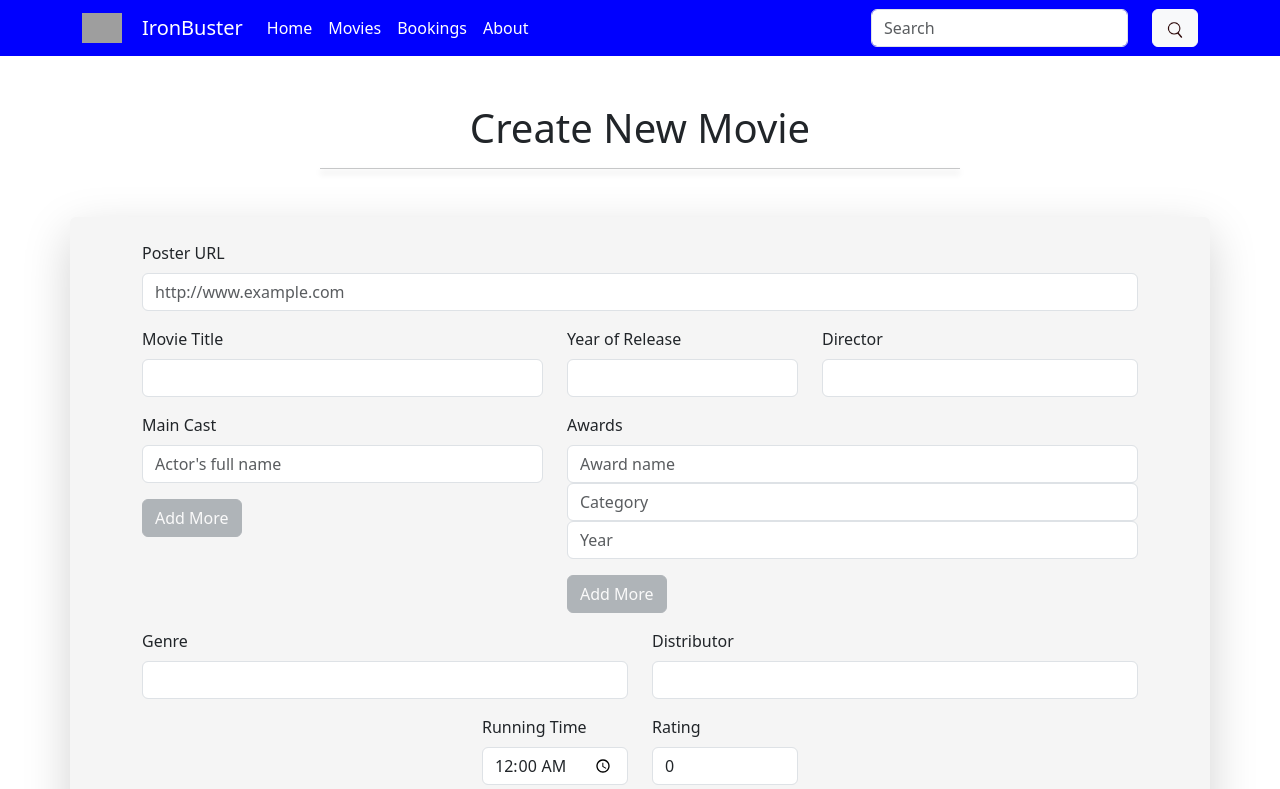
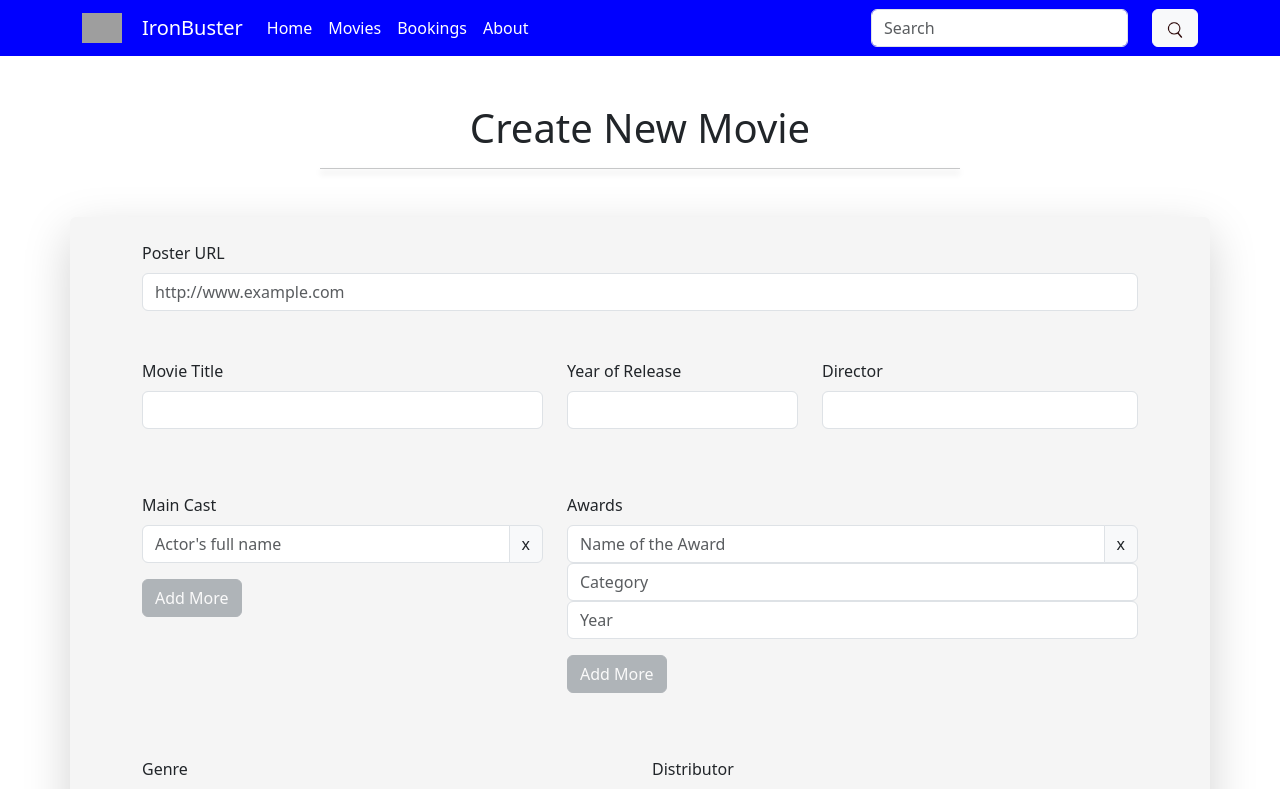
Before and after one commit to tyrmund/movies-react-project, a React (Vite) app: page /movies/new in a window 1280 px wide. Shown: the top 789 px of the page. Built offline with nearby package versions, Linux system fonts and the light colour scheme; grey boxes are pictures that could not be loaded.

Commit message:
validated new movie form, added create new movie button

```diff
--- a/src/components/MovieNewForm/MovieNewForm.css
+++ b/src/components/MovieNewForm/MovieNewForm.css
@@ -1,3 +1,7 @@
 .movie-form-bg {
     background-color: rgb(245, 245, 245);
 }
+
+.InputGroupTextCursorPointer {
+    cursor: pointer;
+}
--- a/src/components/MovieNewForm/MovieNewForm.jsx
+++ b/src/components/MovieNewForm/MovieNewForm.jsx
@@ -1,5 +1,5 @@
 import { useState } from "react"
-import { Container, Form, Row, Col, Button } from "react-bootstrap"
+import { Container, Form, Row, Col, Button, InputGroup } from "react-bootstrap"
 import axios from "axios"
 import { useNavigate } from "react-router-dom"
 import { getRunningTime } from "../../utils/movie.utils"
@@ -10,6 +10,8 @@ const API_URL = import.meta.env.VITE_API_URL
 function MovieNewForm() {
 
   const navigate = useNavigate()
+
+  const [validated, setValidated] = useState(false)
 
   const [newMovie, setNewMovie] = useState({
     image: '',
@@ -36,11 +38,20 @@ function MovieNewForm() {
     setNewMovie({ ...newMovie, [name]: value })
   }
 
-  const handleMainCastChange = (event, index) => {
+  const handleMainCastAdd = (event, index) => {
     const { value } = event.target
     const updatedCast = [...mainCast]
     updatedCast[index] = value
     setMainCast(updatedCast)
+  }
+
+  const handleMainCastDelete = (_, index) => {
+    const updatedCast = [...mainCast]
+
+    if (updatedCast.length > 1) {
+      updatedCast.splice(index, 1)
+      setMainCast(updatedCast)
+    }
   }
 
   const handleAwardChange = (event, index) => {
@@ -48,6 +59,15 @@ function MovieNewForm() {
     const updatedAwards = [...awards]
     updatedAwards[index][name] = value
     setAwards(updatedAwards)
+  }
+
+  const handleAwardDelete = (_, index) => {
+    const updatedAwards = [...awards]
+
+    if (updatedAwards.length > 1) {
+      updatedAwards.splice(index, 1)
+      setAwards(updatedAwards)
+    }
   }
 
   const addMainCastInput = () => {
@@ -62,8 +82,6 @@ function MovieNewForm() {
 
   const handleMovieSubmit = (event) => {
 
-    event.preventDefault()
-
     const createdMovie = {
       ...newMovie,
       mainCast,
@@ -72,10 +90,18 @@ function MovieNewForm() {
 
     createdMovie.runningTime = getRunningTime(createdMovie.runningTime)
 
+    const form = event.currentTarget
+
+    if (form.checkValidity() === false) {
+      event.preventDefault()
+      event.stopPropagation()
+    }
+
+    setValidated(true)
+
     // axios
     //   .post(`${API_URL}/movies`, newMovie)
     //   .then(() => {
-    //     console.log(`Creando ${newMovie.title}!`)
     //     navigate('/')
     //   })
     //   .catch(err => console.log(err))
@@ -83,60 +109,84 @@ function MovieNewForm() {
 
   return (
     <div className="MovieNewForm mb-5">
-      <Container className="d-block mx-auto shadow-lg rounded p-4 movie-form-bg">
+      <Container className="d-block mx-auto shadow-lg rounded mt-4 p-4 movie-form-bg">
 
-        <Form className="mx-5" onSubmit={handleMovieSubmit}>
+        <Form noValidate validated={validated} className="mx-5" onSubmit={handleMovieSubmit}>
           <Form.Group className="mb-3">
             <Form.Label>Poster URL</Form.Label>
             <Form.Control
-              type="text"
+              required
+              type="url"
               name="image"
               placeholder="http://www.example.com"
               value={newMovie.image}
               onChange={handleMovieNewFormChange} />
+            <Form.Control.Feedback type="invalid">
+              Please choose a valid URL.
+            </Form.Control.Feedback>
           </Form.Group>
 
-          <Row>
+          <Row className="mt-5">
             <Form.Group as={Col} md={{ span: 5 }} className="mb-3">
               <Form.Label>Movie Title</Form.Label>
               <Form.Control
+                required
                 type="text"
                 name="title"
                 value={newMovie.title}
                 onChange={handleMovieNewFormChange} />
+              <Form.Control.Feedback type="invalid">
+                Please type in a title.
+              </Form.Control.Feedback>
             </Form.Group>
 
             <Form.Group as={Col} md={{ span: 3 }} className="mb-3">
               <Form.Label>Year of Release</Form.Label>
               <Form.Control
+                required
                 type="text"
                 name="releaseYear"
                 value={newMovie.releaseYear}
                 onChange={handleMovieNewFormChange} />
+              <Form.Control.Feedback type="invalid">
+                Please type in the year of release.
+              </Form.Control.Feedback>
             </Form.Group>
 
             <Form.Group as={Col} md={{ span: 4 }} className="mb-3">
               <Form.Label>Director</Form.Label>
               <Form.Control
+                required
                 type="text"
                 name="director"
                 value={newMovie.director}
                 onChange={handleMovieNewFormChange} />
+              <Form.Control.Feedback type="invalid">
+                Please include the film director.
+              </Form.Control.Feedback>
             </Form.Group>
           </Row>
 
-          <Row>
+          <Row className="mt-5">
             <Form.Group as={Col} md={{ span: 5 }} className="mb-3" >
               <Form.Label>Main Cast</Form.Label>
               {mainCast.map((actor, index) => (
 
+                <InputGroup key={index}>
                   <Form.Control
-                  key={index}
                     type="text"
                     name="actor"
                     placeholder="Actor's full name"
+                    aria-describedby="inputGroupAppend"
                     value={actor}
-                  onChange={(event) => handleMainCastChange(event, index)} />
+                    onChange={(event) => handleMainCastAdd(event, index)} />
+                  <InputGroup.Text
+                    onClick={(event) => handleMainCastDelete(event, index)}
+                    className="InputGroupTextCursorPointer"
+                    id="inputGroupAppend">
+                    x
+                  </InputGroup.Text>
+                </InputGroup>
 
               ))}
               <Button
@@ -151,13 +201,22 @@ function MovieNewForm() {
               <Form.Label>Awards</Form.Label>
               {awards.map((award, index) => (
                 <Form.Group className="mb-3" key={index}>
+                  <InputGroup>
                     <Form.Control
                       className="form-control"
                       type="text"
                       name="name"
-                    placeholder="Award name"
+                      placeholder="Name of the Award"
+                      aria-describedby="inputGroupAppend"
                       value={award.name}
                       onChange={(event) => handleAwardChange(event, index)} />
+                    <InputGroup.Text
+                      onClick={(event) => handleAwardDelete(event, index)}
+                      className="InputGroupTextCursorPointer"
+                      id="inputGroupAppend">
+                      x
+                    </InputGroup.Text>
+                  </InputGroup>
                   <Form.Control
                     className="form-control"
                     type="text"
@@ -183,39 +242,52 @@ function MovieNewForm() {
             </Form.Group>
           </Row>
 
-          <Row>
+          <Row className="mt-5">
             <Form.Group as={Col} md={{ span: 6 }} className="mb-3">
               <Form.Label>Genre</Form.Label>
               <Form.Control
+                required
                 type="text"
                 name="genre"
                 value={newMovie.genre}
                 onChange={handleMovieNewFormChange} />
+              <Form.Control.Feedback type="invalid">
+                Please add one genre here.
+              </Form.Control.Feedback>
             </Form.Group>
 
             <Form.Group as={Col} md={{ span: 6 }} className="mb-3">
               <Form.Label>Distributor</Form.Label>
               <Form.Control
+                required
                 type="text"
                 name="distributor"
                 value={newMovie.distributor}
                 onChange={handleMovieNewFormChange} />
+              <Form.Control.Feedback type="invalid">
+                Please type in the film distributor here.
+              </Form.Control.Feedback>
             </Form.Group>
           </Row>
 
-          <Row>
-            <Form.Group as={Col} md={{ span: 2, offset: 4 }} className="mb-3">
+          <Row className="mt-5">
+            <Form.Group as={Col} md={{ span: 3, offset: 3 }} className="mb-3">
               <Form.Label>Running Time</Form.Label>
               <Form.Control
+                required
                 type="time"
                 name="runningTime"
                 value={newMovie.runningTime}
                 onChange={handleMovieNewFormChange} />
+              <Form.Control.Feedback type="invalid">
+                Please include the running time.
+              </Form.Control.Feedback>
             </Form.Group>
 
-            <Form.Group as={Col} md={{ span: 2 }} className="mb-3">
+            <Form.Group as={Col} md={{ span: 3 }} className="mb-3">
               <Form.Label>Rating</Form.Label>
               <Form.Control
+                required
                 type="number"
                 min={0}
                 max={10}
@@ -223,18 +295,25 @@ function MovieNewForm() {
                 name="rating"
                 value={newMovie.rating}
                 onChange={handleMovieNewFormChange} />
+              <Form.Control.Feedback type="invalid">
+                Please add a rating score.
+              </Form.Control.Feedback>
             </Form.Group>
           </Row>
 
-          <Form.Group className="mb-3">
+          <Form.Group className="mb-3 mt-5">
             <Form.Label>Description</Form.Label>
             <Form.Control
+              required
               type="text"
               name="description"
               as="textarea"
               rows="5"
               value={newMovie.description}
               onChange={handleMovieNewFormChange} />
+            <Form.Control.Feedback type="invalid">
+              Please include a short description.
+            </Form.Control.Feedback>
           </Form.Group>
 
           <Button
--- a/src/pages/MoviesListPage/MoviesListPage.jsx
+++ b/src/pages/MoviesListPage/MoviesListPage.jsx
@@ -1,4 +1,6 @@
+import { Button, Container } from "react-bootstrap"
 import MoviesList from "../../components/MoviesList/MoviesList"
+import { Link } from "react-router-dom"
 
 function MoviesListPage() {
 
@@ -6,6 +8,11 @@ function MoviesListPage() {
     <div className="MoviesListPage">
       <h1 className="text-center mt-5">Our Collection</h1>
       <hr className="mx-auto d-block w-50" style={{ boxShadow: '0 4px 6px rgba(0, 0, 0, 10)' }} />
+      <Container className="text-center mt-5">
+        <Link to={'/movies/new'} style={{ textDecoration: 'none' }}>
+          <Button className="btn btn-primary">Create New Movie</Button>
+        </Link>
+      </Container>
       <MoviesList />
     </div >
   )
```
Also changed, not shown: src/components/MovieEditForm/MovieEditForm.jsx (+11 -5 lines). Lines whose indentation alone changed are shown as unchanged.
